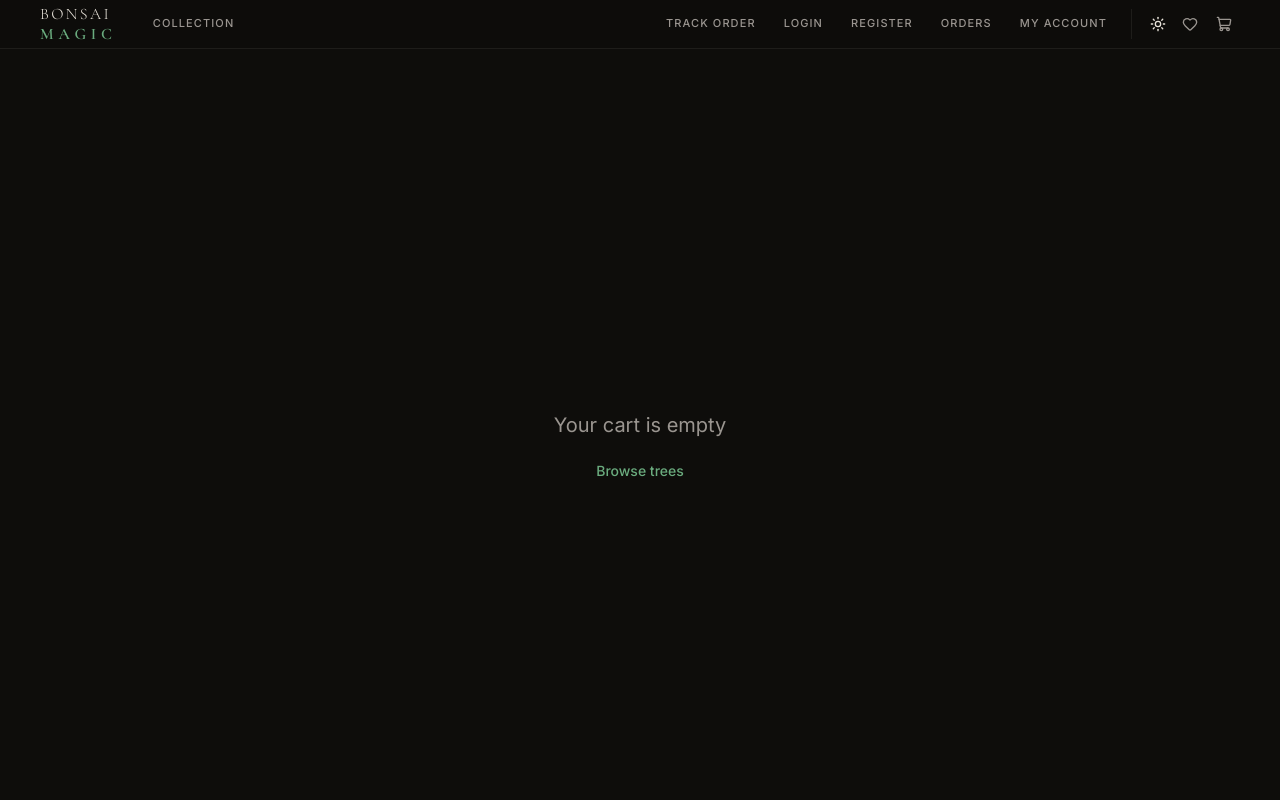
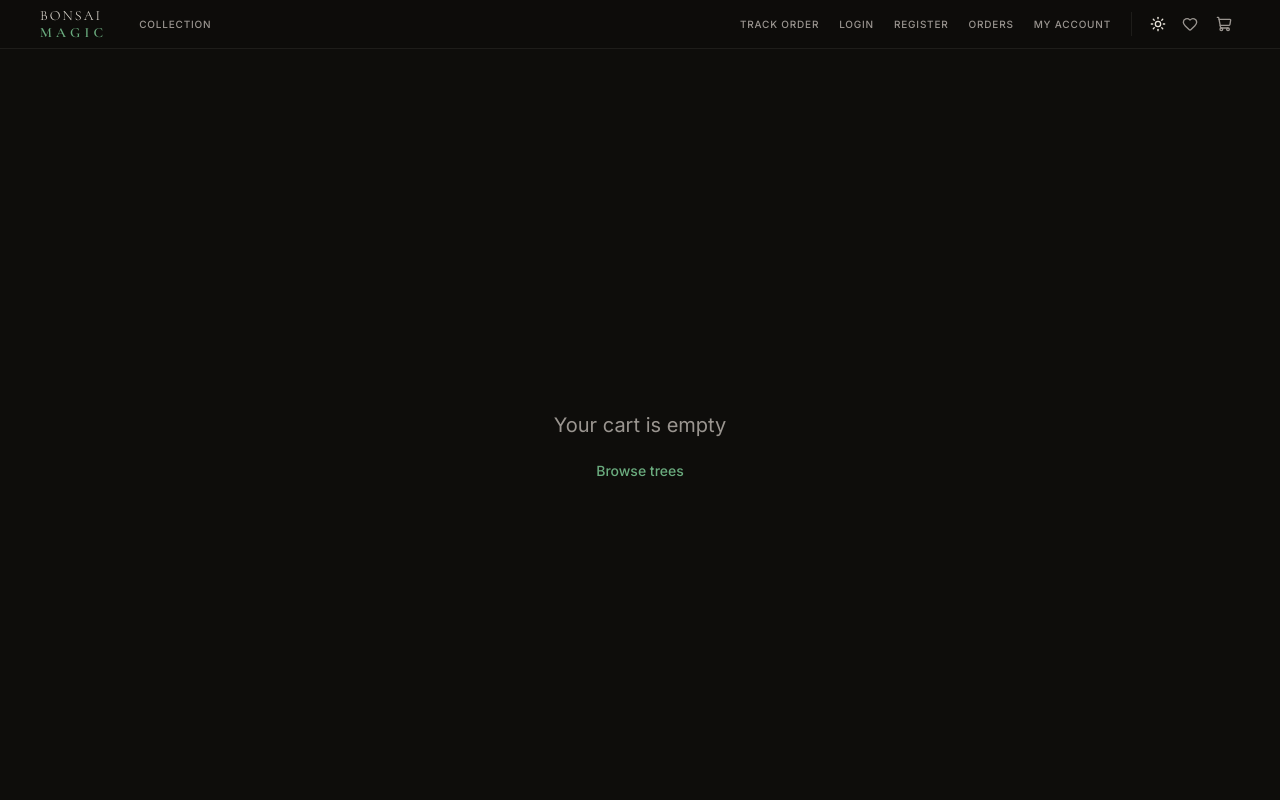
Before and after one commit to michaelharmse39/bonsaimagic, a Next.js app: page /checkout in a window 1280 px wide. Shown: the top 800 px of the page. Built offline with nearby package versions, Linux system fonts and the light colour scheme.

Commit message:
Reduce navbar font sizes

```diff
--- a/src/components/Navbar.tsx
+++ b/src/components/Navbar.tsx
@@ -19,7 +19,7 @@ const ACCOUNT_LINKS = [
   { label: 'My Account', href: '/account' },
 ]
 
-const linkCls = 'px-3 py-1.5 text-[11px] tracking-[0.1em] uppercase font-medium text-muted-foreground hover:text-foreground hover:bg-muted/60 rounded-sm transition-colors duration-150 whitespace-nowrap'
+const linkCls = 'px-2 py-1 text-[10px] tracking-[0.08em] uppercase font-medium text-muted-foreground hover:text-foreground hover:bg-muted/60 rounded-sm transition-colors duration-150 whitespace-nowrap'
 const iconCls = 'relative p-2 rounded-sm text-muted-foreground hover:text-foreground hover:bg-muted/60 transition-colors duration-150'
 
 export default function Navbar() {
@@ -34,8 +34,8 @@ export default function Navbar() {
 
           {/* Logo */}
           <Link href="/" className="flex flex-col leading-none group shrink-0">
-            <span className="font-(family-name:--font-heading) text-base font-light tracking-[0.15em] text-foreground group-hover:text-primary transition-colors leading-tight">BONSAI</span>
-            <span className="font-(family-name:--font-heading) text-base font-semibold tracking-[0.3em] text-primary leading-tight">MAGIC</span>
+            <span className="font-(family-name:--font-heading) text-sm font-light tracking-[0.15em] text-foreground group-hover:text-primary transition-colors leading-tight">BONSAI</span>
+            <span className="font-(family-name:--font-heading) text-sm font-semibold tracking-[0.3em] text-primary leading-tight">MAGIC</span>
           </Link>
 
           {/* Shop nav */}
```
